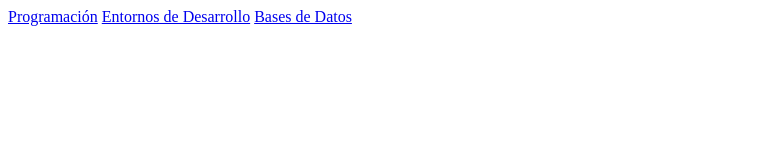
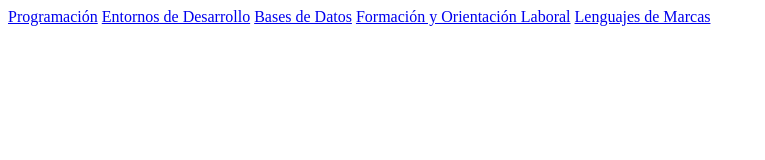
Before and after one commit to juliajacaDAM/Entornos-Julia_alfons, a plain HTML site: page index.html in a window 1280 px wide. Shown: the whole page, without its empty margins (0-765 px from the left). Drawn offline with Linux system fonts and the light colour scheme.

Commit message:
Añadir enlaces de fol y llmm
1. Añadir enlace de fol en el nav
2. Añadir enlace de llmm en el nav

```diff
--- a/index.html
+++ b/index.html
@@ -11,6 +11,8 @@
             <a href="programacion.html">Programación</a>
             <a href="entornos_desarrollo.html">Entornos de Desarrollo</a>
             <a href="bases_datos.html">Bases de Datos</a>
+            <a href="fol.html">Formación y Orientación Laboral</a>
+            <a href="lenguajes_marcas.html">Lenguajes de Marcas</a>
         </nav>
     </header>
     <main>
```
